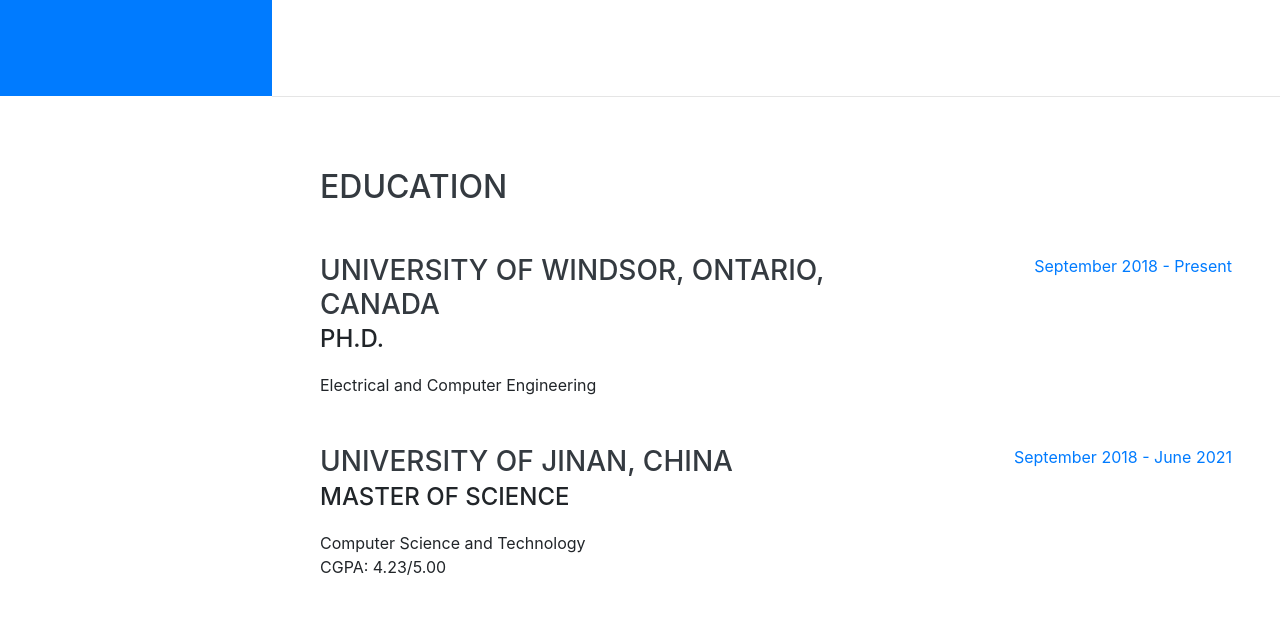
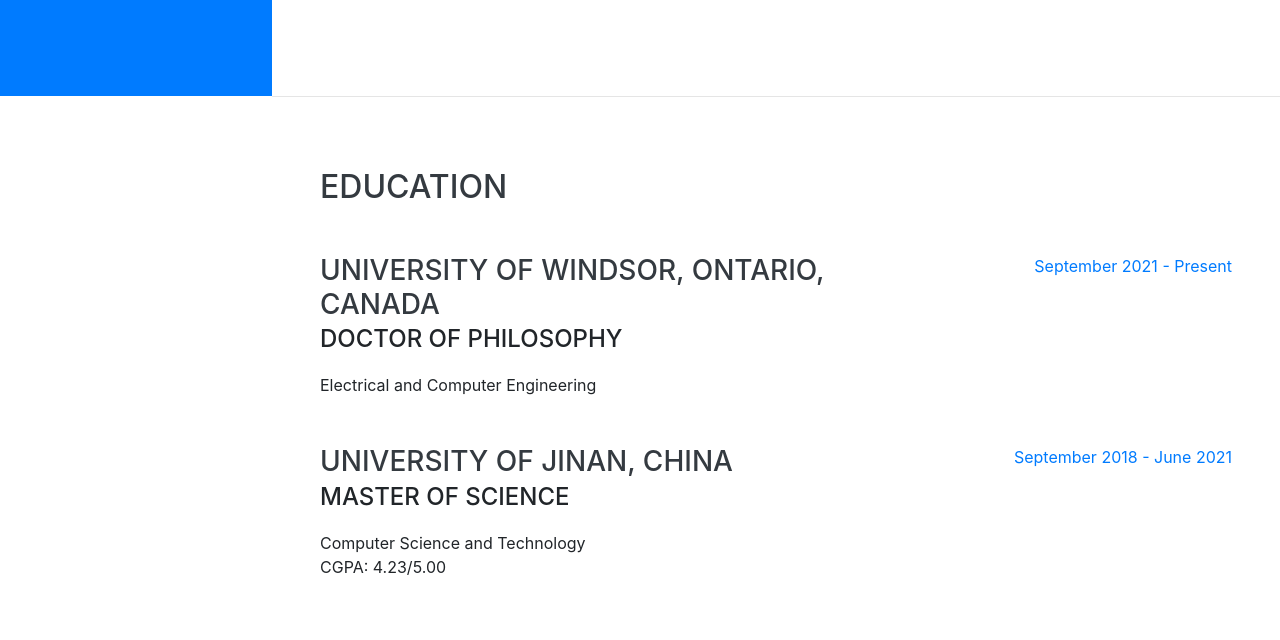
Before and after one commit to shakilshohag/shakilshohag.github.io, a website with bundled scripts: page index.html in a window 1280 px wide. Shown: the part 704-1344 px from the top of the page. Built offline with nearby package versions, Linux system fonts and the light colour scheme; files whose address does not match are found by name; a web font is replaced by a local one.

Commit message:
Update index.html

```diff
--- a/index.html
+++ b/index.html
@@ -80,7 +80,7 @@
           <span class="text-primary">Shohag</span>
         </h1>
         <div class="subheading mb-5"> University of Windsor, 401 Sunset Ave, Windsor, ON N9B 3P4, Canada</br> (+1) 226 724 5054·
-          <a href="mailto:shakilshohag@gmail.com">shakilshohag@gmail.com</a>
+          <a href="mailto:shakilshohag@gmail.com">shakilshohag@gmail.com</a>;
 	  <a href="mailto:shohagm@uwindsor.ca">shohagm@uwindsor.ca</a>
         </div>
         <p class="lead mb-5">Md Shakil Ahamed Shohag is a doctoral student in the Electrical and Computer Engineering department, University of Windsor, Canada. He completed his bachelor in Electronics and Telecommunication Engineering from the University of Development Alternative, Bangladesh. He earned his MSc in Computer Science and Technology from University of Jinan, China. Currently, he is working as a graduate research assistant in Centre for Computer Vision and Deep Learning, University of Windsor, Canada. His research interests include Computer Vision, Image Processing, Machine Learning, Deep Learning and Graph Matching. He has previously worked in wireless networking, mobile Ad-hoc network security and web security.</p>
@@ -123,11 +123,11 @@
 	 <div class="resume-item d-flex flex-column flex-md-row justify-content-between mb-5">
           <div class="resume-content">
             <h3 class="mb-0">University of Windsor, Ontario, Canada</h3>
-            <div class="subheading mb-3">Ph.D.</div>
+            <div class="subheading mb-3">Doctor of Philosophy</div>
             <div>Electrical and Computer Engineering</div>
           </div>
           <div class="resume-date text-md-right">
-            <span class="text-primary">September 2018 - Present</span>
+            <span class="text-primary">September 2021 - Present</span>
           </div>
         </div>
 
```
